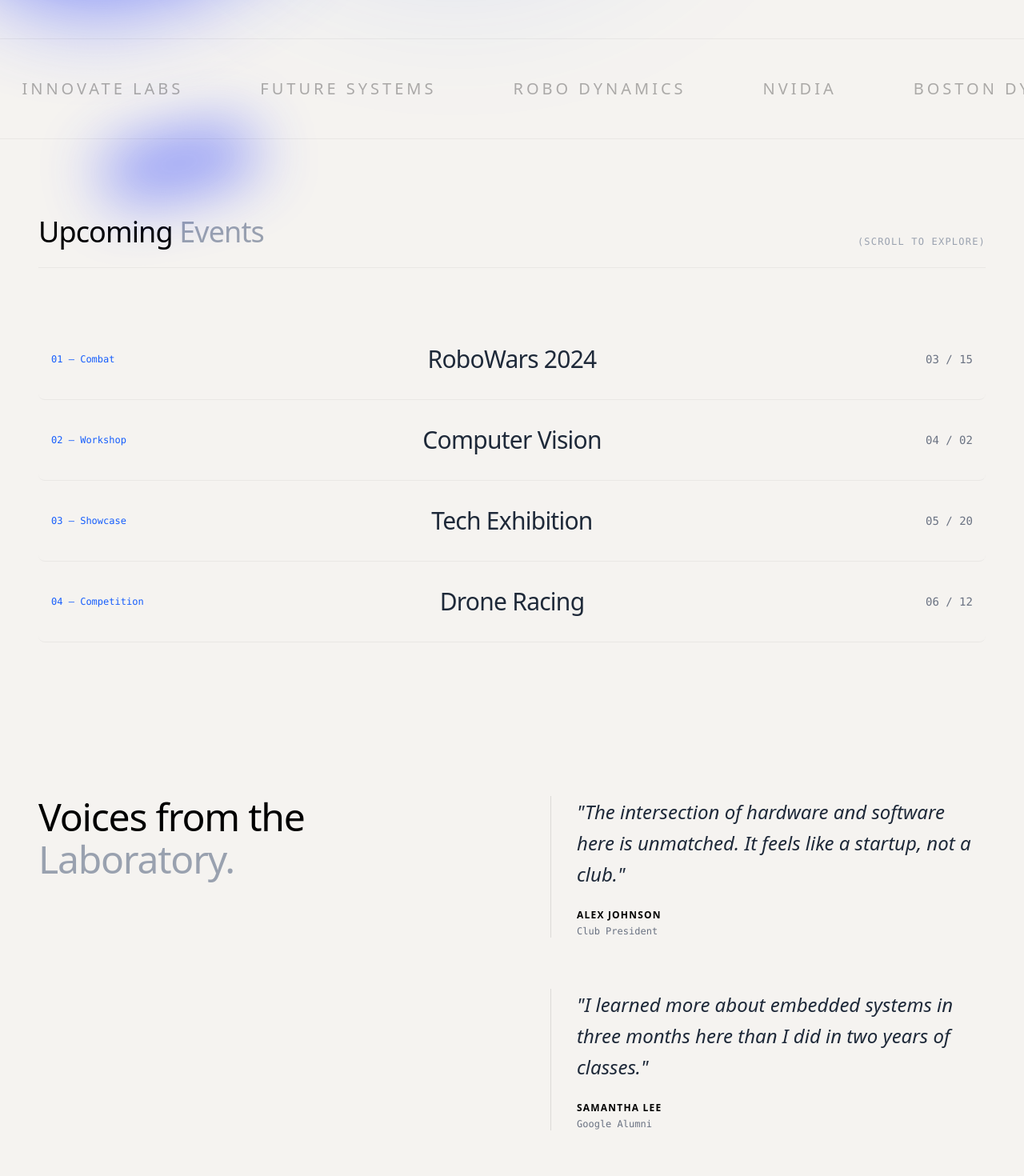
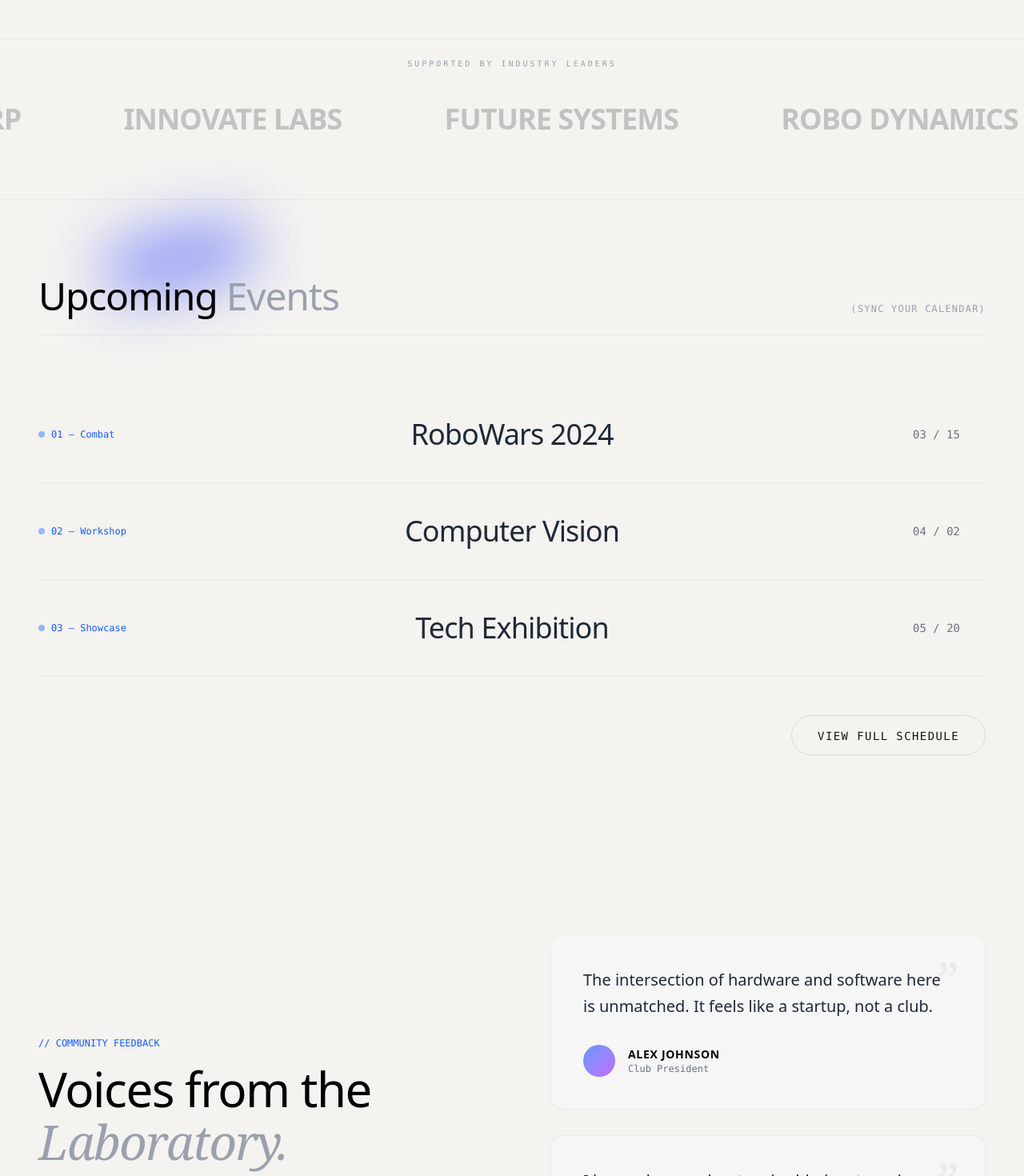
Before and after one commit to Nickhasntlost/Yan, a Next.js app: page / in a window 1280 px wide. Shown: the part 880-2350 px from the top of the page at 80% size. Built offline with nearby package versions, Linux system fonts and the light colour scheme.

Commit message:
other sections added

```diff
--- a/components/home/BackgroundShapes.tsx
+++ b/components/home/BackgroundShapes.tsx
@@ -18,7 +18,7 @@ export default function BackgroundShapes() {
                     duration: 8,
                     ease: "easeInOut",
                 }}
-                className="absolute top-[20%] -left-[5%] w-[35vw] h-[25vw] rounded-[50%_30%_60%_40%] bg-gradient-to-br from-[#2A3FFF] to-[#5E6EFF] blur-[60px] opacity-80 z-0 pointer-events-none"
+                className="absolute top-[250px] left-[0px] w-[35vw] h-[25vw] rounded-[50%_30%_60%_40%] bg-gradient-to-br from-[#2A3FFF] to-[#5E6EFF] blur-[60px] opacity-70 z-0 pointer-events-none"
             />
 
             {/* Secondary Shape (Tail) */}
--- a/components/home/Events.tsx
+++ b/components/home/Events.tsx
@@ -2,6 +2,8 @@
 
 import { motion } from 'framer-motion';
 import { useState } from 'react';
+import Link from 'next/link';
+import { ArrowRight } from 'lucide-react'; // Ensure you have lucide-react or use a simple SVG
 
 const events = [
     { title: "RoboWars 2024", date: "03 / 15", type: "Combat" },
@@ -13,42 +15,71 @@ const events = [
 export default function Events() {
     const [hovered, setHovered] = useState<number | null>(null);
 
+    // Only show the first 3 events on the home page
+    const visibleEvents = events.slice(0, 3);
+
     return (
-        <section className="py-24 px-6 md:px-12 bg-transparent text-foreground">
+        <section className="py-24 px-6 md:px-12 bg-transparent text-foreground relative z-10">
             <div className="max-w-7xl mx-auto">
                 <div className="flex justify-between items-end mb-16 pb-6 border-b border-black/5 dark:border-white/10">
-                    <h2 className="text-3xl md:text-4xl font-light tracking-tight text-black dark:text-white">
+                    <h2 className="text-3xl md:text-5xl font-light tracking-tight text-black dark:text-white">
                         Upcoming <span className="text-gray-400 dark:text-gray-600">Events</span>
                     </h2>
                     <span className="hidden md:block text-xs font-mono tracking-widest text-gray-400 uppercase">
-                        (Scroll to Explore)
+                        (Sync Your Calendar)
                     </span>
                 </div>
 
                 <div className="flex flex-col">
-                    {events.map((e, i) => (
+                    {visibleEvents.map((e, i) => (
+                        <Link href="/events" key={i} className="block group">
                             <motion.div
-                            key={i}
                                 initial={{ opacity: 0, y: 10 }}
                                 whileInView={{ opacity: 1, y: 0 }}
                                 transition={{ duration: 0.5, delay: i * 0.1 }}
                                 onMouseEnter={() => setHovered(i)}
                                 onMouseLeave={() => setHovered(null)}
-                            className="group relative flex flex-col md:flex-row justify-between items-center py-8 border-b border-black/5 dark:border-white/5 cursor-pointer transition-all hover:bg-black/5 dark:hover:bg-white/5 px-4 rounded-lg"
+                                className="relative flex flex-col md:flex-row justify-between items-center py-10 border-b border-black/5 dark:border-white/5 transition-all duration-300 hover:px-4"
                             >
-                            <span className="text-xs font-mono text-blue-600 dark:text-blue-400 mb-2 md:mb-0 md:w-1/4">
+                                {/* Hover Background */}
+                                <div className="absolute inset-0 bg-black/5 dark:bg-white/5 opacity-0 group-hover:opacity-100 transition-opacity duration-300 rounded-lg -z-10" />
+
+                                <span className="text-xs font-mono text-blue-600 dark:text-blue-400 mb-2 md:mb-0 md:w-1/4 flex items-center gap-2">
+                                    <span className="w-2 h-2 rounded-full bg-blue-500/50"></span>
                                     0{i + 1} &mdash; {e.type}
                                 </span>
 
-                            <h3 className="text-2xl md:text-3xl font-normal tracking-tight text-gray-800 dark:text-gray-200 group-hover:text-black dark:group-hover:text-white transition-colors duration-300">
+                                <h3 className="text-3xl md:text-4xl font-light tracking-tight text-gray-800 dark:text-gray-200 group-hover:text-black dark:group-hover:text-white transition-colors duration-300">
                                     {e.title}
                                 </h3>
 
-                            <span className="text-sm font-light text-gray-500 md:w-1/4 text-right mt-2 md:mt-0 font-mono">
+                                <div className="flex items-center justify-end gap-4 md:w-1/4 mt-2 md:mt-0">
+                                    <span className="text-sm font-light text-gray-500 font-mono">
                                         {e.date}
                                     </span>
+                                    {/* Arrow Icon that slides in */}
+                                    <motion.span
+                                        animate={{ x: hovered === i ? 0 : -10, opacity: hovered === i ? 1 : 0 }}
+                                        className="hidden md:block text-black dark:text-white"
+                                    >
+                                        &rarr;
+                                    </motion.span>
+                                </div>
                             </motion.div>
+                        </Link>
                     ))}
+                </div>
+
+                {/* View More Button */}
+                <div className="mt-12 flex justify-center md:justify-end">
+                    <Link href="/events">
+                        <button className="group relative px-8 py-3 bg-transparent border border-black/10 dark:border-white/10 rounded-full overflow-hidden transition-all hover:border-black/30 dark:hover:border-white/30">
+                            <div className="absolute inset-0 translate-y-full group-hover:translate-y-0 bg-black dark:bg-white transition-transform duration-300 ease-in-out" />
+                            <span className="relative font-mono text-sm tracking-widest uppercase group-hover:text-white dark:group-hover:text-black transition-colors duration-300">
+                                View Full Schedule
+                            </span>
+                        </button>
+                    </Link>
                 </div>
             </div>
         </section>
--- a/components/home/Hero.tsx
+++ b/components/home/Hero.tsx
@@ -29,7 +29,8 @@ export default function Hero() {
         <section className="relative z-10 flex flex-col justify-center min-h-[100vh] px-6 md:px-12 pointer-events-none">
 
             {/* Blue Glow Background */}
-            <div className="absolute top-1/2 left-1/4 -translate-y-1/2 w-[500px] h-[500px] bg-blue-600/30 rounded-full blur-[120px] -z-10 mix-blend-screen pointer-events-none"></div>
+            {/* Blue Glow Background - Commented out to use BackgroundShapes instead */}
+            {/* <div className="absolute top-1/2 left-1/4 -translate-y-1/2 w-[500px] h-[500px] bg-blue-600/30 rounded-full blur-[120px] -z-10 mix-blend-screen pointer-events-none"></div> */}
 
             {/* Massive Headline */}
             <div className="overflow-hidden pb-4">
--- a/components/home/Sponsors.tsx
+++ b/components/home/Sponsors.tsx
@@ -6,22 +6,29 @@ const sponsors = ["TechCorp", "Innovate Labs", "Future Systems", "Robo Dynamics"
 
 export default function Sponsors() {
     return (
-        <section className="py-12 border-y border-black/5 dark:border-white/5 overflow-hidden relative bg-transparent pointer-events-none select-none">
+        <section className="py-20 border-y border-black/5 dark:border-white/5 overflow-hidden relative bg-transparent flex flex-col justify-center">
+
+            {/* Small Header */}
+            <div className="absolute top-4 left-1/2 -translate-x-1/2 z-20">
+                <span className="text-[10px] font-mono uppercase tracking-[0.3em] text-gray-400 bg-background px-4">
+                    Supported By Industry Leaders
+                </span>
+            </div>
 
             {/* Gradient Fade Masks */}
-            <div className="absolute inset-y-0 left-0 w-24 bg-gradient-to-r from-background to-transparent z-10"></div>
-            <div className="absolute inset-y-0 right-0 w-24 bg-gradient-to-l from-background to-transparent z-10"></div>
+            <div className="absolute inset-y-0 left-0 w-32 bg-gradient-to-r from-background to-transparent z-10 pointer-events-none"></div>
+            <div className="absolute inset-y-0 right-0 w-32 bg-gradient-to-l from-background to-transparent z-10 pointer-events-none"></div>
 
-            <div className="flex whitespace-nowrap mask-image:linear-gradient(to right, transparent, black 10%, black 90%, transparent)">
+            <div className="flex whitespace-nowrap mask-image:linear-gradient(to right, transparent, black 20%, black 80%, transparent)">
                 <motion.div
                     animate={{ x: [0, -1000] }}
-                    transition={{ repeat: Infinity, ease: "linear", duration: 30 }}
-                    className="flex gap-16 md:gap-24 items-center pr-16 md:pr-24"
+                    transition={{ repeat: Infinity, ease: "linear", duration: 40 }}
+                    className="flex gap-20 md:gap-32 items-center pr-20 md:pr-32"
                 >
                     {[...sponsors, ...sponsors, ...sponsors].map((s, i) => (
-                        <span key={i} className="text-lg md:text-xl font-medium tracking-[0.2em] uppercase text-black/30 dark:text-white/20 transition-colors">
+                        <h3 key={i} className="text-2xl md:text-4xl font-bold tracking-tight uppercase text-black/20 dark:text-white/10 hover:text-black/40 dark:hover:text-white/30 transition-colors cursor-default whitespace-nowrap font-sans">
                             {s}
-                        </span>
+                        </h3>
                     ))}
                 </motion.div>
             </div>
--- a/components/home/Testimonials.tsx
+++ b/components/home/Testimonials.tsx
@@ -22,35 +22,55 @@ const testimonials = [
 
 export default function Testimonials() {
     return (
-        <section className="py-24 px-6 md:px-12 bg-transparent text-foreground">
-            <div className="max-w-7xl mx-auto grid grid-cols-1 md:grid-cols-2 gap-16 md:gap-24">
-                <div>
-                    <h2 className="sticky top-32 text-3xl md:text-5xl font-light tracking-tight leading-[1.1] text-black dark:text-white">
+        <section className="py-32 px-6 md:px-12 bg-transparent text-foreground relative overflow-hidden">
+            <div className="max-w-7xl mx-auto grid grid-cols-1 lg:grid-cols-2 gap-16 lg:gap-24">
+
+                {/* Sticky Header */}
+                <div className="relative">
+                    <div className="sticky top-32">
+                        <span className="text-xs font-mono text-blue-600 dark:text-blue-400 mb-4 block">
+                            // COMMUNITY FEEDBACK
+                        </span>
+                        <h2 className="text-4xl md:text-6xl font-light tracking-tight leading-[1.1] text-black dark:text-white mb-8">
                             Voices from the <br />
-                        <span className="font-normal text-gray-400 dark:text-gray-500">Laboratory.</span>
+                            <span className="font-serif italic text-gray-400 dark:text-gray-500">Laboratory.</span>
                         </h2>
+                        <p className="max-w-md text-gray-500 dark:text-gray-400 font-light leading-relaxed">
+                            We don't just build robots; we build engineers. Here is what our alumni and members have to say about the chaos and creation.
+                        </p>
+                    </div>
                 </div>
 
-                <div className="space-y-16">
+                {/* Testimonial Cards */}
+                <div className="space-y-8">
                     {testimonials.map((t, i) => (
                         <motion.div
                             key={i}
                             initial={{ opacity: 0, y: 20 }}
                             whileInView={{ opacity: 1, y: 0 }}
                             viewport={{ once: true, margin: "-10%" }}
-                            transition={{ duration: 0.8, delay: i * 0.1 }}
-                            className="border-l border-black/10 dark:border-white/10 pl-8"
+                            transition={{ duration: 0.6, delay: i * 0.1 }}
+                            className="group relative p-8 md:p-10 rounded-2xl border border-black/5 dark:border-white/5 bg-gray-50/50 dark:bg-white/5 hover:border-black/10 dark:hover:border-white/10 transition-colors duration-300"
                         >
-                            <p className="text-xl md:text-2xl font-light leading-relaxed text-gray-800 dark:text-gray-300 mb-6 italic">
-                                "{t.quote}"
+                            {/* Decorative Quote Mark */}
+                            <span className="absolute top-6 right-8 text-6xl font-serif text-black/5 dark:text-white/5 pointer-events-none group-hover:scale-110 transition-transform duration-500">
+                                &rdquo;
+                            </span>
+
+                            <p className="text-lg md:text-xl font-light leading-relaxed text-gray-800 dark:text-gray-200 mb-8 relative z-10">
+                                {t.quote}
                             </p>
+
+                            <div className="flex items-center gap-4">
+                                <div className="w-10 h-10 rounded-full bg-gradient-to-br from-blue-500 to-purple-500 opacity-80" />
                                 <div className="flex flex-col">
-                                <span className="text-xs font-bold uppercase tracking-widest text-black dark:text-white">
+                                    <span className="text-sm font-bold uppercase tracking-wider text-black dark:text-white">
                                         {t.name}
                                     </span>
-                                <span className="text-xs font-mono text-gray-500 mt-1">
+                                    <span className="text-xs font-mono text-gray-500">
                                         {t.role}
                                     </span>
+                                </div>
                             </div>
                         </motion.div>
                     ))}
--- a/components/layout/Header.tsx
+++ b/components/layout/Header.tsx
@@ -89,9 +89,9 @@ export default function Header() {
                         animate={{ scale: 1, opacity: 1, y: 0 }}
                         exit={{ scale: 0.9, opacity: 0, y: -20 }}
                         transition={{ duration: 0.4, ease: [0.16, 1, 0.3, 1] }}
-                        className="absolute top-24 right-6 md:right-12 w-80 bg-white rounded-2xl shadow-2xl overflow-hidden flex flex-col pointer-events-auto"
+                        className="absolute top-24 right-6 md:right-10 w-80 bg-white dark:bg-[#050505] border border-gray-100 dark:border-gray-800 rounded-xl shadow-2xl overflow-hidden flex flex-col pointer-events-auto"
                     >
-                        <div className="p-8 flex flex-col gap-1">
+                        <div className="p-4 flex flex-col gap-1">
                             {navLinks.map((link, i) => (
                                 <MenuLink
                                     key={link.title}
@@ -101,6 +101,7 @@ export default function Header() {
                                     isActive={activeLink === link.title}
                                     isHovered={hoveredLink === link.title}
                                     hasAnyHover={hoveredLink !== null}
+                                    hasDot={activeLink === link.title}
                                     onHover={(state: boolean) => setHoveredLink(state ? link.title : null)}
                                     onClick={() => { setActiveLink(link.title); setIsOpen(false); }}
                                 />
--- a/components/layout/MenuLink.tsx
+++ b/components/layout/MenuLink.tsx
@@ -2,36 +2,35 @@
 
 import { motion } from 'framer-motion';
 
-export default function MenuLink({ title, href, index, isActive, isHovered, hasAnyHover, onHover, onClick }: any) {
+export default function MenuLink({ title, href, index, isActive, isHovered, hasAnyHover, hasDot, isHighlighted, onHover, onClick }: any) {
     return (
         <motion.div
             initial={{ opacity: 0, x: -10 }}
             animate={{ opacity: 1, x: 0 }}
-            transition={{ delay: 0.1 + (index * 0.05), duration: 0.4, ease: "easeOut" }}
-            className="group relative flex items-center justify-between cursor-pointer w-full"
+            transition={{ delay: 0.05 + (index * 0.05), duration: 0.3, ease: "easeOut" }}
+            className={`group relative flex items-center justify-between cursor-pointer w-full rounded-full px-6 py-3 transition-colors duration-200 ${isHovered ? 'bg-[#EBEAFE] dark:bg-[#1A1A2E]' : 'hover:bg-gray-50 dark:hover:bg-white/5'}`}
             onMouseEnter={() => onHover(true)}
             onMouseLeave={() => onHover(false)}
             onClick={onClick}
         >
-            <a href={href} className="relative block overflow-hidden py-2">
-                <motion.span
-                    className="block text-3xl font-medium tracking-tight text-black dark:text-white transition-all duration-300"
-                    animate={{
-                        opacity: hasAnyHover ? (isHovered ? 1 : 0.4) : (isActive ? 1 : 0.8),
-                        x: isHovered ? 10 : 0
-                    }}
+            <a href={href} className="relative block flex-1">
+                <span
+                    className={`w-full text-sm font-medium tracking-wide transition-all duration-300 flex items-center gap-2 ${isHovered ? 'text-black dark:text-white' : 'text-black dark:text-white'}`}
                 >
                     {title}
-                </motion.span>
+                    {hasDot && (
+                        <span className="w-1.5 h-1.5 bg-black dark:bg-white rounded-full ml-auto"></span>
+                    )}
+                </span>
             </a>
 
-            <motion.div
-                animate={{
-                    scale: isActive ? 1 : 0,
-                    opacity: isActive ? 1 : 0
-                }}
-                className="w-2 h-2 bg-black dark:bg-white rounded-full"
-            />
+            {isHovered && (
+                <span className="text-black dark:text-white">
+                    <svg width="16" height="16" viewBox="0 0 24 24" fill="none" xmlns="http://www.w3.org/2000/svg">
+                        <path d="M5 12H19M19 12L12 5M19 12L12 19" stroke="currentColor" strokeWidth="2" strokeLinecap="round" strokeLinejoin="round" />
+                    </svg>
+                </span>
+            )}
         </motion.div>
     );
 }
--- a/package.json
+++ b/package.json
@@ -11,6 +11,7 @@
   "dependencies": {
     "@studio-freight/react-lenis": "^0.0.47",
     "framer-motion": "^12.23.26",
+    "lucide-react": "^0.562.0",
     "next": "16.1.1",
     "react": "19.2.3",
     "react-dom": "19.2.3"
```
Also changed, not shown: 1 other file (tests, documents, lock files or other folders). Lines whose indentation alone changed are shown as unchanged.
